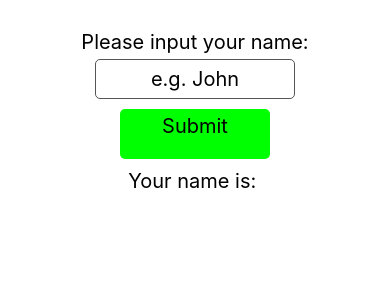
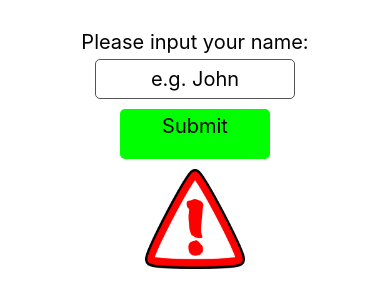
Before and after one commit to saJeremyQin/modalApp, a React Native app: screen / in a window 390 px wide. Shown: the top 308 px of the page. Built offline with nearby package versions, Linux system fonts and the light colour scheme.

Commit message:
import image

```diff
--- a/App.js
+++ b/App.js
@@ -1,6 +1,6 @@
 import { StatusBar } from 'expo-status-bar';
 import { useState } from 'react';
-import { Alert, Button, Modal, Pressable, StyleSheet, Text, TextInput, ToastAndroid, View } from 'react-native';
+import { Image, Alert, Button, Modal, Pressable, StyleSheet, Text, TextInput, ToastAndroid, View } from 'react-native';
 
 export default function App() {
   const [name,setName] = useState('');
@@ -111,12 +111,12 @@
           </Text>
         ) :
         (
-          <Text style={[styles.text,{marginTop:10}]}>
-            Your name is: {name}
-         </Text>
+          <Image style={styles.image}
+            source={require('./assets/error.png')}
+            resizeMode="stretch"
+          />
         )
       }
-
     </View>
   );
 }
@@ -186,5 +186,10 @@
     textAlign:"center",
     fontSize: 20,
     marginBottom:10
+  },
+  image:{
+    width:100,
+    height:100,
+    marginTop:10
   }
 });
```
Also changed, not shown: assets/done.png (added), assets/error.png (added).
